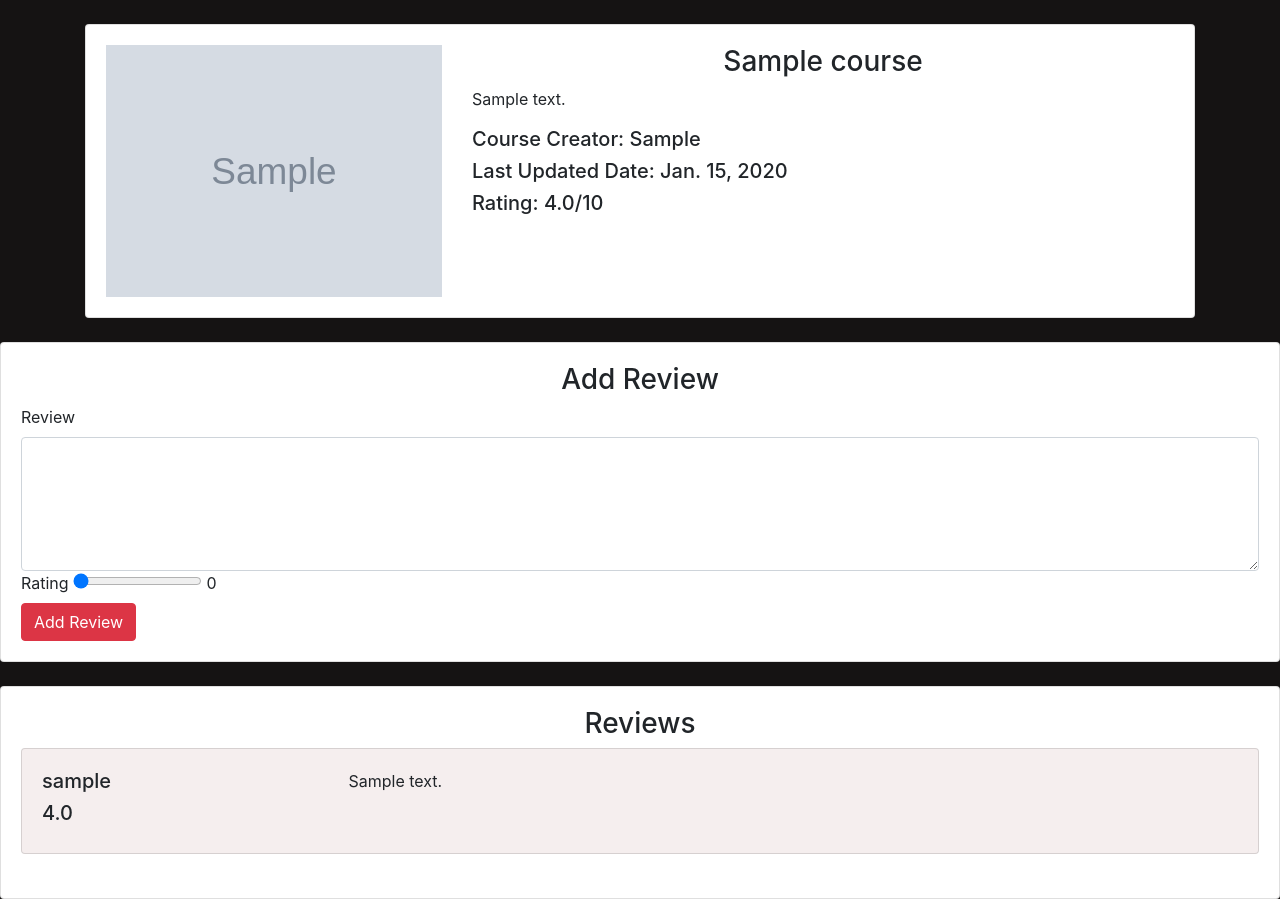
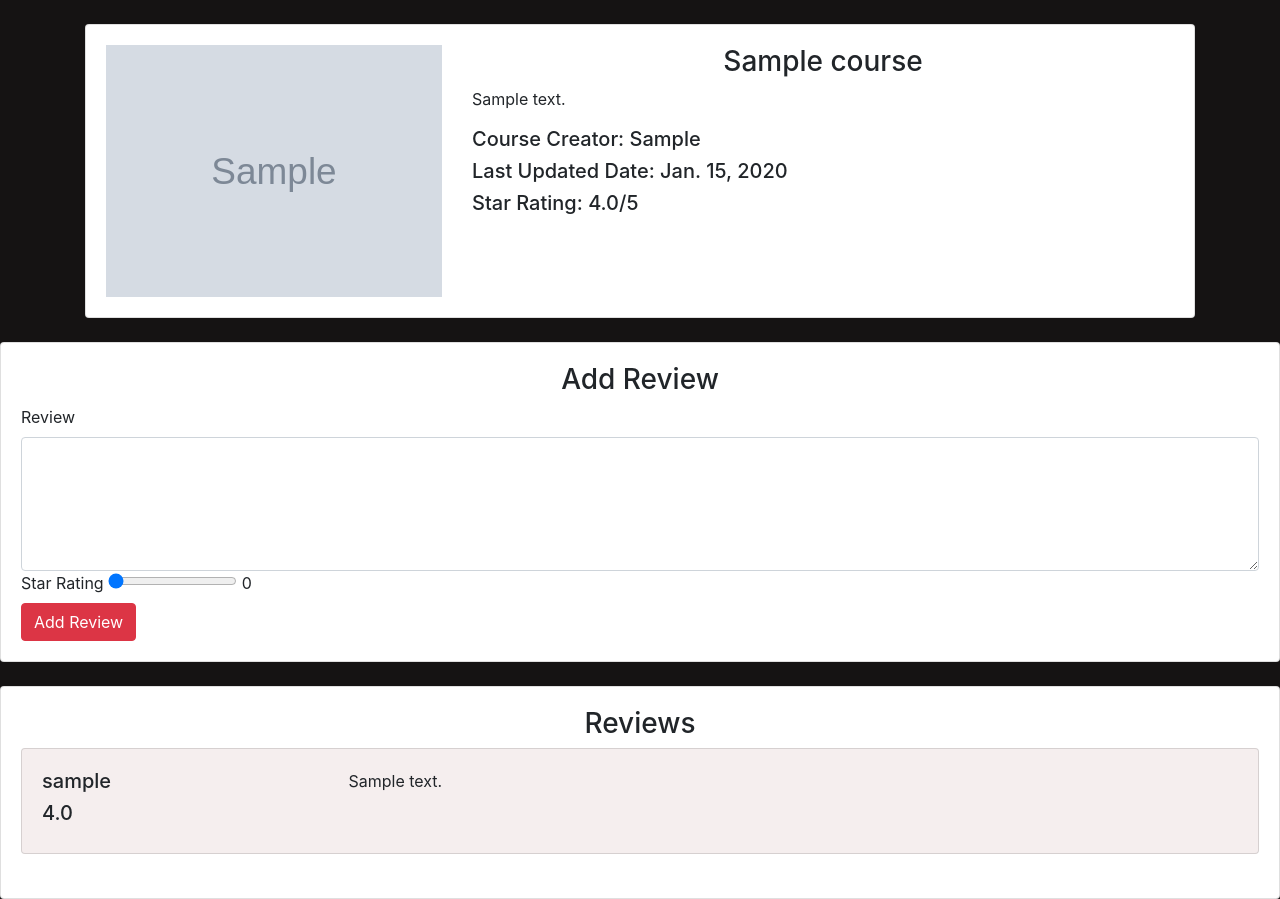
Before and after one commit to NickBurnam/SJSU-CS160-Website-Project, a Django app: page /courses/details/1/ in a window 1280 px wide. Shown: the part 56-955 px from the top of the page. Run offline with Django 3.2, Linux system fonts and the light colour scheme; tables that the repository leaves empty hold one stand-in row (values such as "Sample post"); grey boxes marked "Sample" are stand-in pictures; some libraries are stand-ins or nearby versions.

Commit message:
Changed Rating parameters out of 5 and removed bugs

```diff
--- a/courses/templates/courses/details.html
+++ b/courses/templates/courses/details.html
@@ -24,7 +24,7 @@
                     <p> {{course.description}}</p>
                     <h5>Course Creator: {{ course.creator }}</h5>
                     <h5>Last Updated Date: {{ course.last_updated_date }}</h5>
-                    <h5>Rating: {{ average }}/10</h5>
+                    <h5>Star Rating: {{ average }}/5</h5>
                 </div>
             </div>
         </div>
@@ -40,9 +40,9 @@
                 <label for="comment">Review</label>
                 <textarea name="comment" id="comment" cols="30" rows="5" class="form-control"></textarea>
 
-                <label for="rating">Rating</label>
+                <label for="rating">Star Rating</label>
                 <input type="range" id="rangeInput"
-                    name="rating" min="0" max="10" value="0" step="0.5"
+                    name="rating" min="0" max="5" value="0" step="0.5"
                     oninput="amount.value=rangeInput.value">
 
          <output name="amount" id="amount" for="rangeInput">0</output>
--- a/courses/views.py
+++ b/courses/views.py
@@ -60,8 +60,8 @@ def edit_review(request, course_id, review_id):
                 form = ReviewForm(request.POST, instance= review)
                 if form.is_valid():
                     data = form.save(commit = False)
-                    if(data.rating > 10) or (data.rating < 0):
-                         error = "Out or range. Please select rating from 0 to 10."
+                    if(data.rating > 5) or (data.rating < 0):
+                         error = "Out or range. Please select rating from 0 to 5."
                          return render(request, 'courses/editreview.html', {"error": error, "form": form})
                     else:
                         data.save()
```
